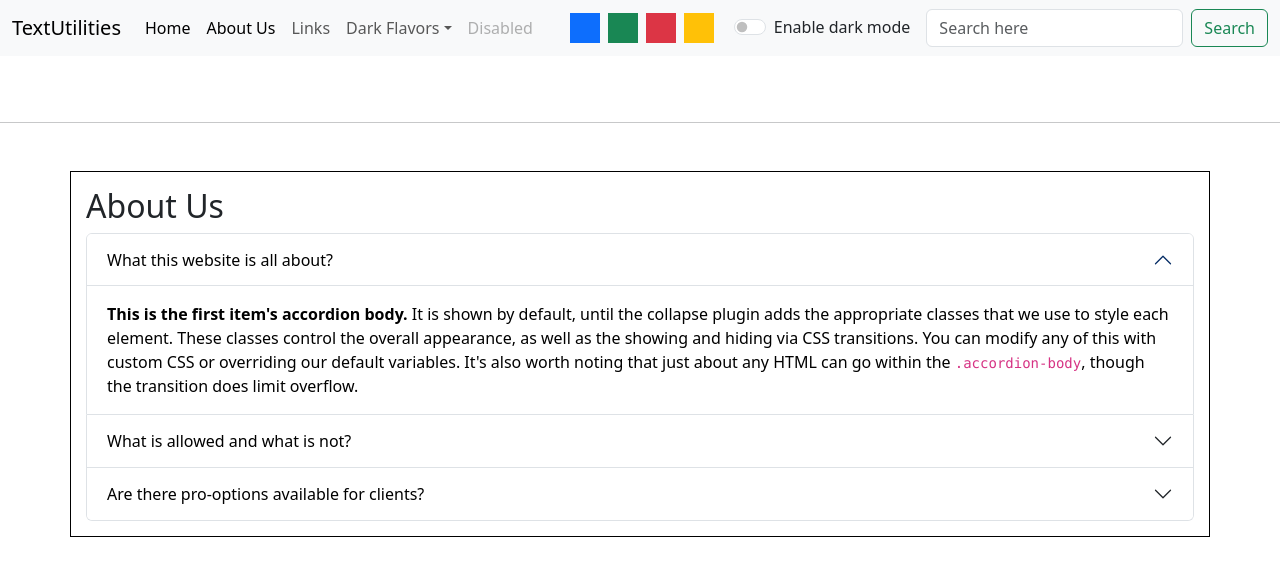
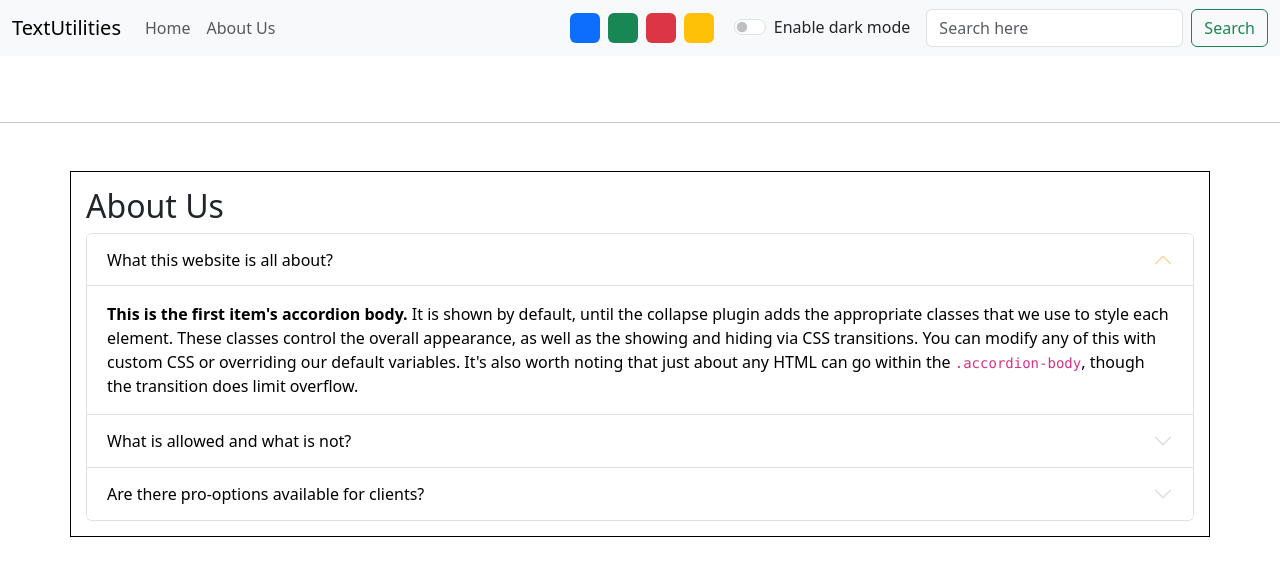
Before and after one commit to AbdurCodes/react-textUtilities, a React (Create React App) app: page /about in a window 1280 px wide. Shown: the top 576 px of the page. Built offline with nearby package versions, Linux system fonts and the light colour scheme.

Commit message:
bugs fixes

```diff
--- a/src/componenets/Navbar.js
+++ b/src/componenets/Navbar.js
@@ -4,16 +4,6 @@ import PropTypes from 'prop-types'
 import { Link } from 'react-router-dom';
 
 function Navbar(props) {
-const toggleBlue = () => {
-  document.body.style.backgroundColor = '#619da9';
-}
-const toggleRed = () => {
-  document.body.style.backgroundColor = '#b55987';
-}
-const toggleGreen = () => {
-  document.body.style.backgroundColor = '#52a37d';
-}
-
 
 
   return (
@@ -27,35 +17,20 @@ const toggleGreen = () => {
     <div className="collapse navbar-collapse" id="navbarSupportedContent">
       <ul className="navbar-nav me-auto mb-2 mb-lg-0">
         <li className="nav-item">
-          <Link className="nav-link active" aria-current="page" to="/">Home</Link>
+          <Link className="nav-link" aria-current="page" to="/">Home</Link>
         </li>
         <li className="nav-item">
-          <Link className="nav-link active" aria-current="page" to="/about">{props.about}</Link>
+          <Link className="nav-link" aria-current="page" to="/about">{props.about}</Link>
           {/* <a className="nav-link active" aria-current="page" href="/">{props.myDict.about}</a> */}
-        </li>
-        <li className="nav-item">
-          <a className="nav-link" href="/">Links</a>
-        </li>
-        <li className="nav-item dropdown">
-          <a className="nav-link dropdown-toggle" href="/" role="button" data-bs-toggle="dropdown" aria-expanded="false">
-            Dark Flavors
-          </a>
-          <ul className="dropdown-menu">
-            <li><button className="dropdown-item" onClick={toggleBlue}>Blue dark mode</button></li>
-            <li><button className="dropdown-item" onClick={toggleGreen}>Green dark mode</button></li>
-            <li><button className="dropdown-item" onClick={toggleRed}>Red dark mode</button></li>
-          </ul>
-        </li>
-
-        <li className="nav-item">
-          <a className="nav-link disabled" href='/' aria-disabled="true">Disabled</a>
         </li>
       </ul>
 
-      <div className="bg-primary mx-1" onClick={()=>props.bgPallete('primary')} style={{width: '30px', height: '30px', cursor: 'pointer'}}></div>
-      <div className="bg-success mx-1" onClick={()=>props.bgPallete('success')} style={{width: '30px', height: '30px', cursor: 'pointer'}}></div>
-      <div className="bg-danger mx-1" onClick={()=>props.bgPallete('danger')} style={{width: '30px', height: '30px', cursor: 'pointer'}}></div>
-      <div className="bg-warning mx-1" onClick={()=>props.bgPallete('warning')} style={{width: '30px', height: '30px', cursor: 'pointer'}}></div>
+      <div className="d-flex">
+      <div className="bg-primary rounded mx-1" onClick={()=>props.bgPallete('primary')} style={{width: '30px', height: '30px', cursor: 'pointer'}}></div>
+      <div className="bg-success rounded mx-1" onClick={()=>props.bgPallete('success')} style={{width: '30px', height: '30px', cursor: 'pointer'}}></div>
+      <div className="bg-danger rounded mx-1" onClick={()=>props.bgPallete('danger')} style={{width: '30px', height: '30px', cursor: 'pointer'}}></div>
+      <div className="bg-warning rounded mx-1" onClick={()=>props.bgPallete('warning')} style={{width: '30px', height: '30px', cursor: 'pointer'}}></div>
+      </div>
 
       <div className={`form-check form-switch mx-3 text-${props.textColor}`}>
       <input className="form-check-input"  onClick={props.toggleMode} type="checkbox" role="switch" id="flexSwitchCheckChecked"/>
--- a/src/componenets/TextForm.js
+++ b/src/componenets/TextForm.js
@@ -111,7 +111,7 @@ function TextForm(props) {
     </div>
     <div className={`container my-4 text-${props.textColor}`}>
       <h2>Your text Summary</h2>
-      <p>{(text.length > 0) ? text.split(" ").filter((element)=>{return element.length !== 0}).length : "0"} word(s), {text.length} character(s)</p>
+      <p>{(text.length > 0) ? text.split(/\s+/).filter((element)=>{return element.length !== 0}).length : "0"} word(s), {text.length} character(s)</p>
       <p>Number of sentence(s): {text.length > 0 ? text.split(". ").filter((element)=>{return element.length !== 0}).length : "0"}</p>
       <p>Text read time in seconds: {0.25 * (text.length > 0 ? text.split(" ").filter((element)=>{return element.length !== 0}).length : "0")}</p>
       <p>Text read time in minutes: {0.25 * (text.length > 0 ? text.split(" ").filter((element)=>{return element.length !== 0}).length : "0") / 60}</p>
--- a/src/index.css
+++ b/src/index.css
@@ -0,0 +1,3 @@
+.accordion-button::after {
+    filter: invert(1);
+}
```
